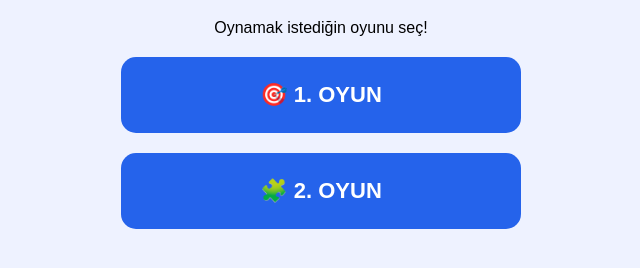
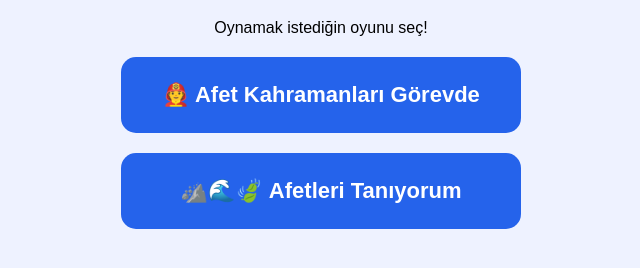
Before and after one commit to ayaz9v/Oyun, a plain HTML site: page index.html in a window 1280 px wide. Shown: the part 110-378 px from the top of the page, without its empty margins (319-959 px from the left). Drawn offline with Linux system fonts and the light colour scheme.

Commit message:
Update game links and titles in index.html

```diff
--- a/index.html
+++ b/index.html
@@ -32,9 +32,9 @@ h1 { color: #243b75; }
 <h1>🎮 OKUL OYUNLARI</h1>
 <p>Oynamak istediğin oyunu seç!</p>
 
-<a class="oyun" href="afet-kahramanlari-gorevde.html">🎯 1. OYUN</a>
+<a class="oyun" href="afet-kahramanlari-gorevde.html">🧑‍🚒 Afet Kahramanları Görevde</a>
 
-<a class="oyun" href="afetleri-taniyorum (1).html">🧩 2. OYUN</a>
+<a class="oyun" href="afetleri-taniyorum (1).html">🛘🌊🍃 Afetleri Tanıyorum</a>
 
 </body>
 </html>
```
